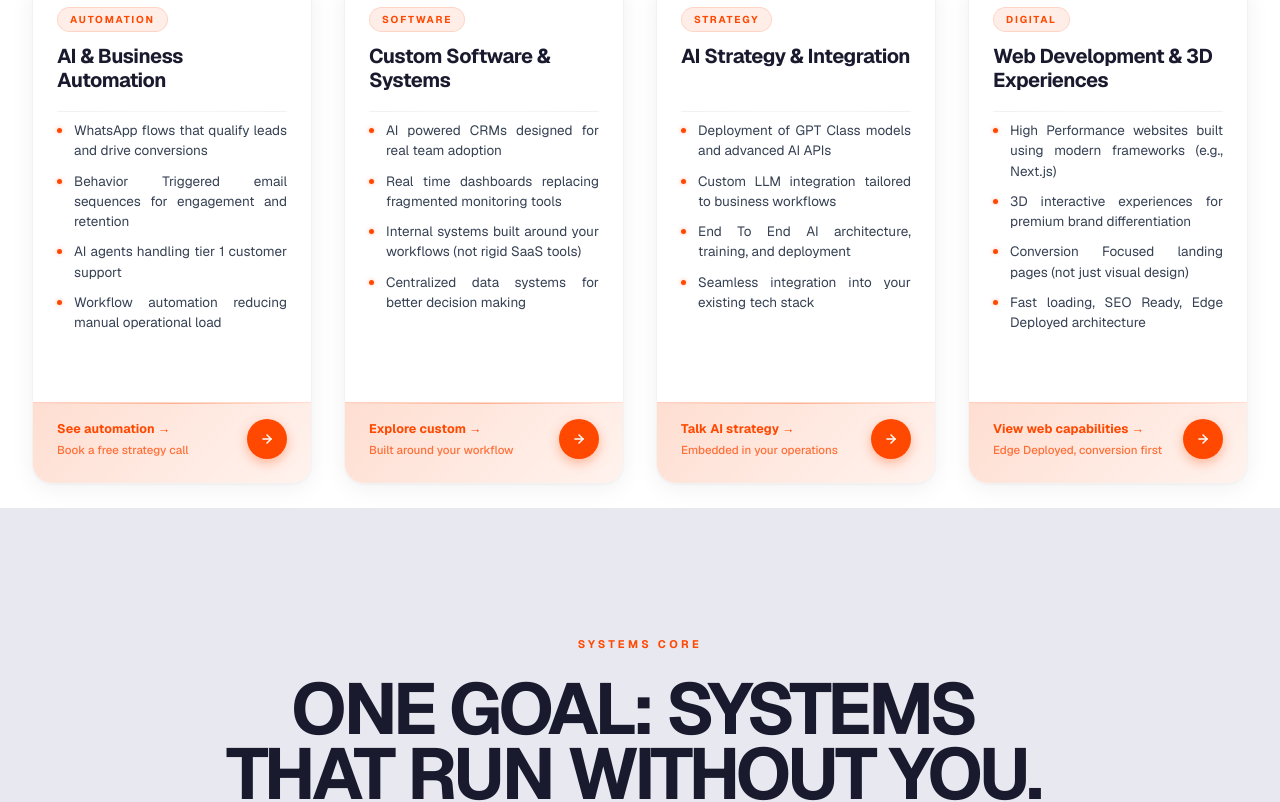
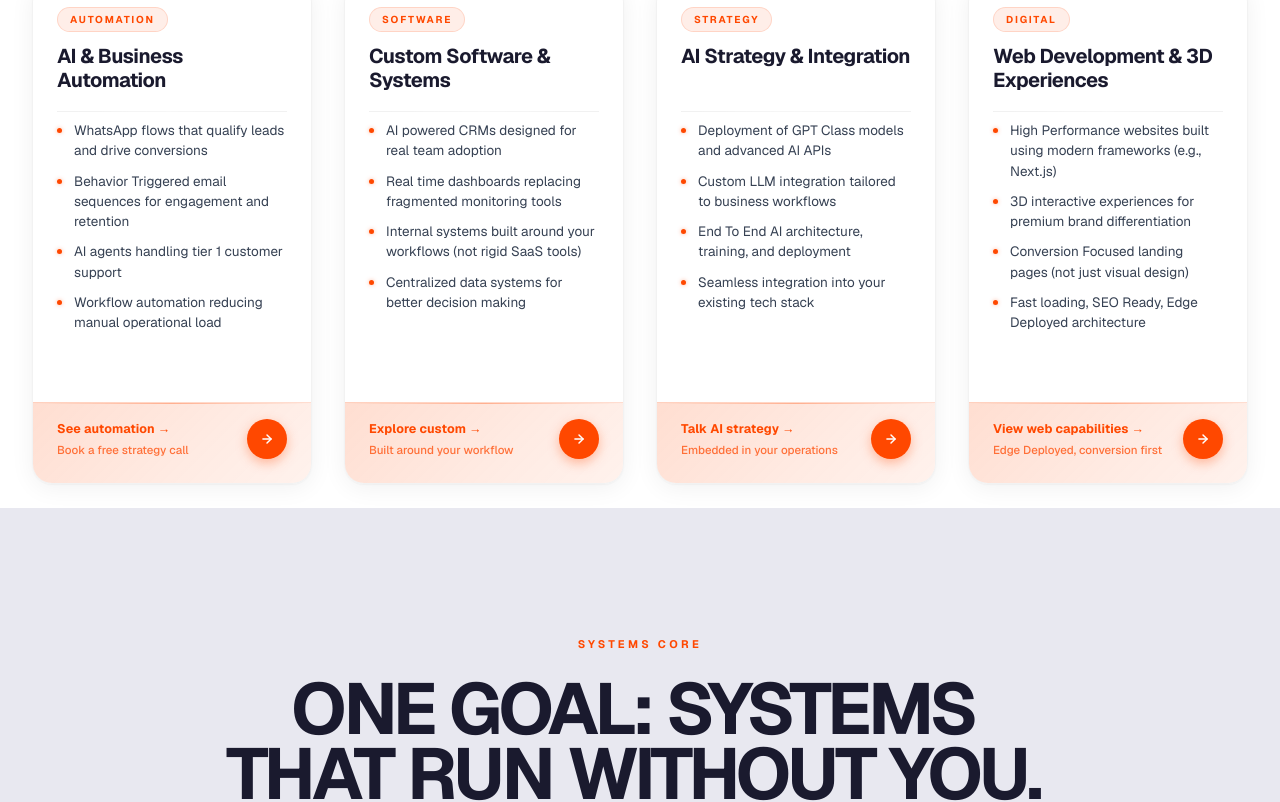
Before and after one commit to archanasanap-3/staging-copy, a Next.js app: page / in a window 1280 px wide. Shown: the part 1880-2682 px from the top of the page. Built offline with nearby package versions, Linux system fonts and the light colour scheme.

Commit message:
Fix navigation issues

```diff
--- a/src/components/features/home/HomePage.tsx
+++ b/src/components/features/home/HomePage.tsx
@@ -185,8 +185,7 @@ function ServiceCard({ service, onNavigate, isDark }: { service: ServiceItem; on
           {service.bullets.map((bullet, i) => (
             <li key={i} className="flex items-start gap-3 text-[13.5px] font-normal leading-[1.5] text-gray-700 dark:text-gray-300">
               <span className="mt-2 h-[5px] w-[5px] shrink-0 rounded-full" style={{ background: '#FF4800', boxShadow: '0 0 4px rgba(255,72,0,0.4)' }} />
-              <span
-              style={{textAlign: 'justify'}}>{bullet}</span>
+              <span>{bullet}</span>
             </li>
           ))}
         </ul>
@@ -808,7 +807,7 @@ export default function HomePage({ onNavigate }: HomePageProps) {
             <p className="-mt-3 mb-5 text-[11px] font-medium uppercase tracking-widest text-center md:text-left" style={{ color: '#FF4800' }}>WHO WE ARE</p>
             <div className="flex items-start gap-4 mb-6 justify-center md:justify-start">
               <h2 className="font-normal heading-gradient text-center md:text-left text-[2.5rem]">
-                  We Get It. Because We've Lived It.
+                  We Get It. Because We've Lived It
               </h2>
             </div>
             <p className="text-base sm:text-[18px] leading-[1.65] text-[#6b7280] dark:text-[#9ca3af] text-justify ">
@@ -844,7 +843,7 @@ export default function HomePage({ onNavigate }: HomePageProps) {
             whileInView={{ opacity: 1, y: 0 }}
             viewport={{ once: true, margin: '-100px' }}
             transition={{ duration: 0.8, delay: 0.1, ease }}
-            className="grid w-full grid-cols-1 md:grid-cols-3 gap-4 sm:gap-6 text-justify"
+            className="grid w-full grid-cols-1 md:grid-cols-3 gap-4 sm:gap-6 text-left"
           >
             {[
               { num: '01', heading: 'The Tool Tax', body: "You're paying 6 to 14 SaaS subscriptions. Half overlap. None talk to each other. Your team spends 2 hours a day moving data between them manually." },
```
